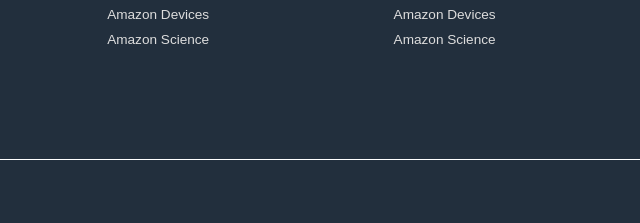
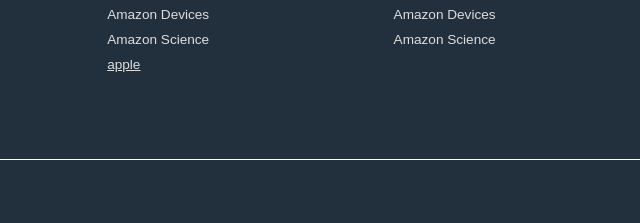
Before and after one commit to carbene2506/amazon_clone, a plain HTML site: page amazon/index.html in a window 1280 px wide. Shown: the part 1691-1914 px from the top of the page, 640-1280 px from the left. Drawn offline with Linux system fonts and the light colour scheme.

Commit message:
commit 2

```diff
--- a/amazon/index.html
+++ b/amazon/index.html
@@ -157,6 +157,7 @@
                 <a>Investor Relations</a>
                 <a>Amazon Devices</a>
                 <a>Amazon Science</a>
+                <a href="">apple</a>
             </ul>
             <ul>
                 <p>Get to Know Us</p>
```
